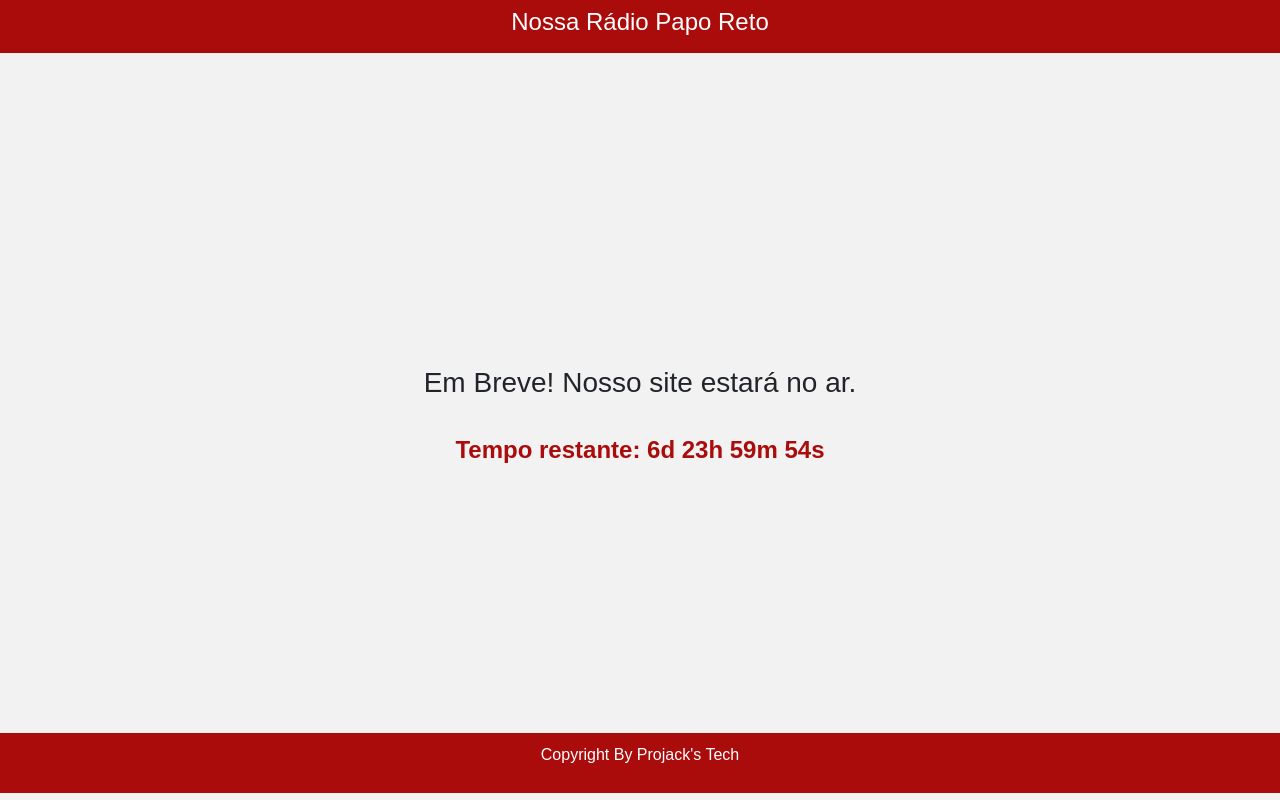
After one commit to CamposB/gestnews, a PHP site: page /embreve.html in a window 1280 px wide. The commit adds this page. Run offline with PHP 8.4, Linux system fonts and the light colour scheme.

```diff
--- /dev/null
+++ b/embreve.html
@@ -0,0 +1,100 @@
+<!DOCTYPE html>
+<html lang="pt-BR">
+<head>
+    <meta charset="UTF-8">
+    <meta name="viewport" content="width=device-width, initial-scale=1.0">
+    <title>Lançamento da Rádio Papo Reto</title>
+    <link rel="stylesheet" href="https://maxcdn.bootstrapcdn.com/bootstrap/4.5.2/css/bootstrap.min.css">
+    <style>
+        body {
+            font-family: Arial, sans-serif;
+            text-align: center;
+            background-color: #f2f2f2;
+            margin: 0;
+            padding: 0;
+        }
+
+        .nav {
+            background-color: rgb(170, 11, 11);
+        }
+
+        a {
+            color: #fff;
+        }
+
+        .container {
+            display: flex;
+            flex-direction: column;
+            justify-content: center;
+            align-items: center;
+            height: 85vh;
+        }
+
+        h1 {
+            font-size: 2.5em;
+            color: #333;
+        }
+
+        #countdown {
+            font-size: 1.5em;
+            color: rgb(170, 11, 11);
+            font-weight: bold;
+        }
+
+        footer {
+            background-color: rgb(170, 11, 11);
+            color: #fff;
+            padding: 10px 0;
+        }
+    </style>
+</head>
+<body>
+    <ul class="nav justify-content-center">
+        <li class="nav-item">
+          <h4 class="nav-link disabled" style="color: white;">Nossa Rádio Papo Reto</h4>
+        </li>
+      </ul>
+
+    <div class="container">
+        <h3 class="mt-5">Em Breve! Nosso site estará no ar.</h3>
+        <div id="countdown" class="mt-4">Tempo restante: <span id="timer"></span></div>
+    </div>
+
+    <footer class="text-center">
+        <p>Copyright By Projack's Tech</p>
+    </footer>
+
+    <script>
+        // Data de lançamento (7 dias a partir de agora)
+        const launchDate = new Date();
+        launchDate.setDate(launchDate.getDate() + 7);
+
+        // Função para atualizar o cronômetro
+        function updateCountdown() {
+            const now = new Date();
+            const timeLeft = launchDate - now;
+
+            if (timeLeft <= 0) {
+                document.getElementById('timer').textContent = 'Lançado!';
+            } else {
+                const days = Math.floor(timeLeft / (1000 * 60 * 60 * 24));
+                const hours = Math.floor((timeLeft % (1000 * 60 * 60 * 24)) / (1000 * 60 * 60));
+                const minutes = Math.floor((timeLeft % (1000 * 60 * 60)) / (1000 * 60));
+                const seconds = Math.floor((timeLeft % (1000 * 60)) / 1000);
+
+                document.getElementById('timer').textContent = `${days}d ${hours}h ${minutes}m ${seconds}s`;
+            }
+        }
+
+        // Atualiza o cronômetro a cada segundo
+        setInterval(updateCountdown, 1000);
+
+        // Chama a função de atualização imediatamente para evitar atrasos
+        updateCountdown();
+    </script>
+
+    <script src="https://ajax.googleapis.com/ajax/libs/jquery/3.5.1/jquery.min.js"></script>
+    <script src="https://cdnjs.cloudflare.com/ajax/libs/popper.js/1.16.0/umd/popper.min.js"></script>
+    <script src="https://maxcdn.bootstrapcdn.com/bootstrap/4.5.2/js/bootstrap.min.js"></script>
+</body>
+</html>
```
Also changed, not shown: data/conn.php (+4 -4 lines), home.php (+3 -4 lines).
